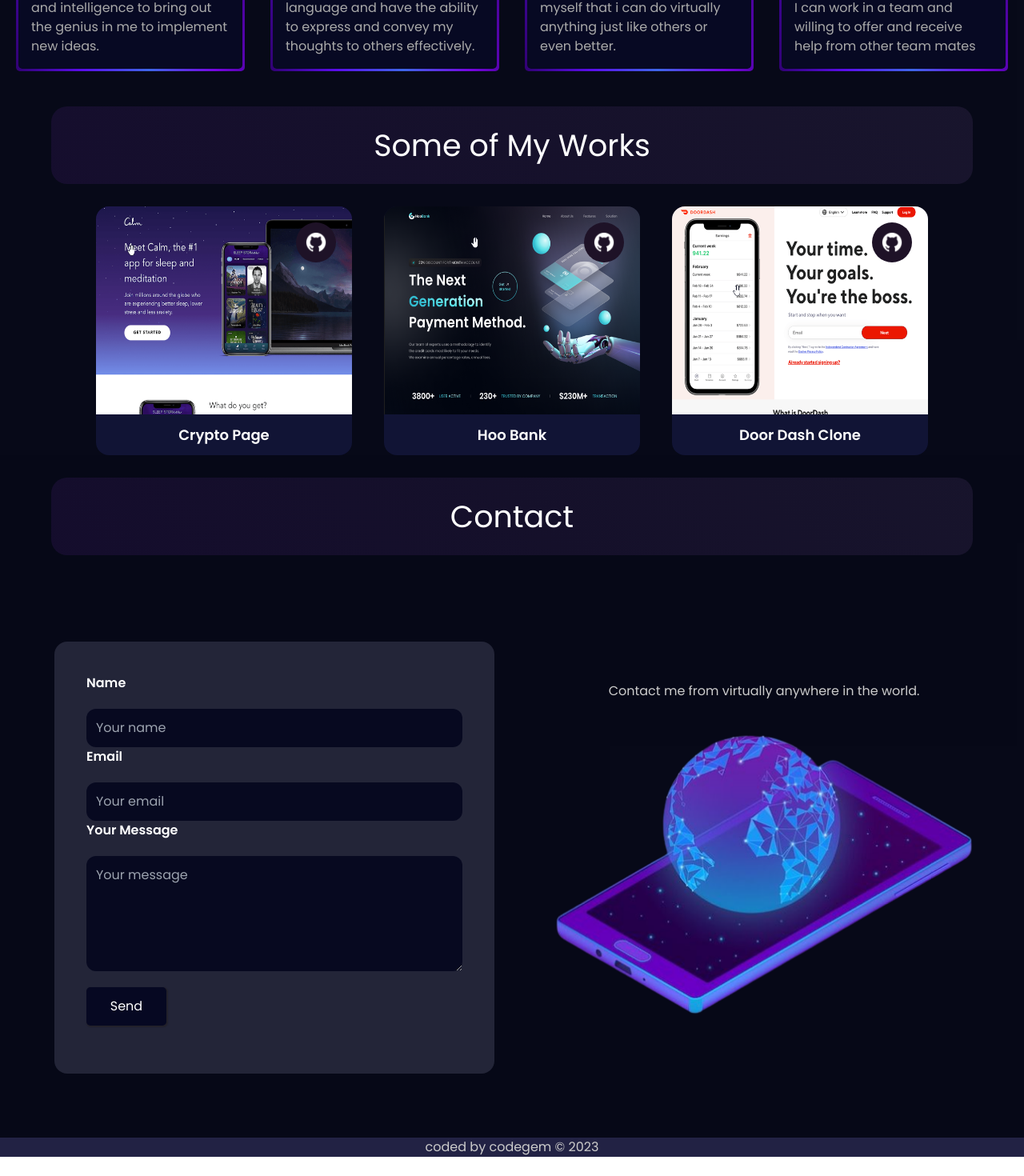
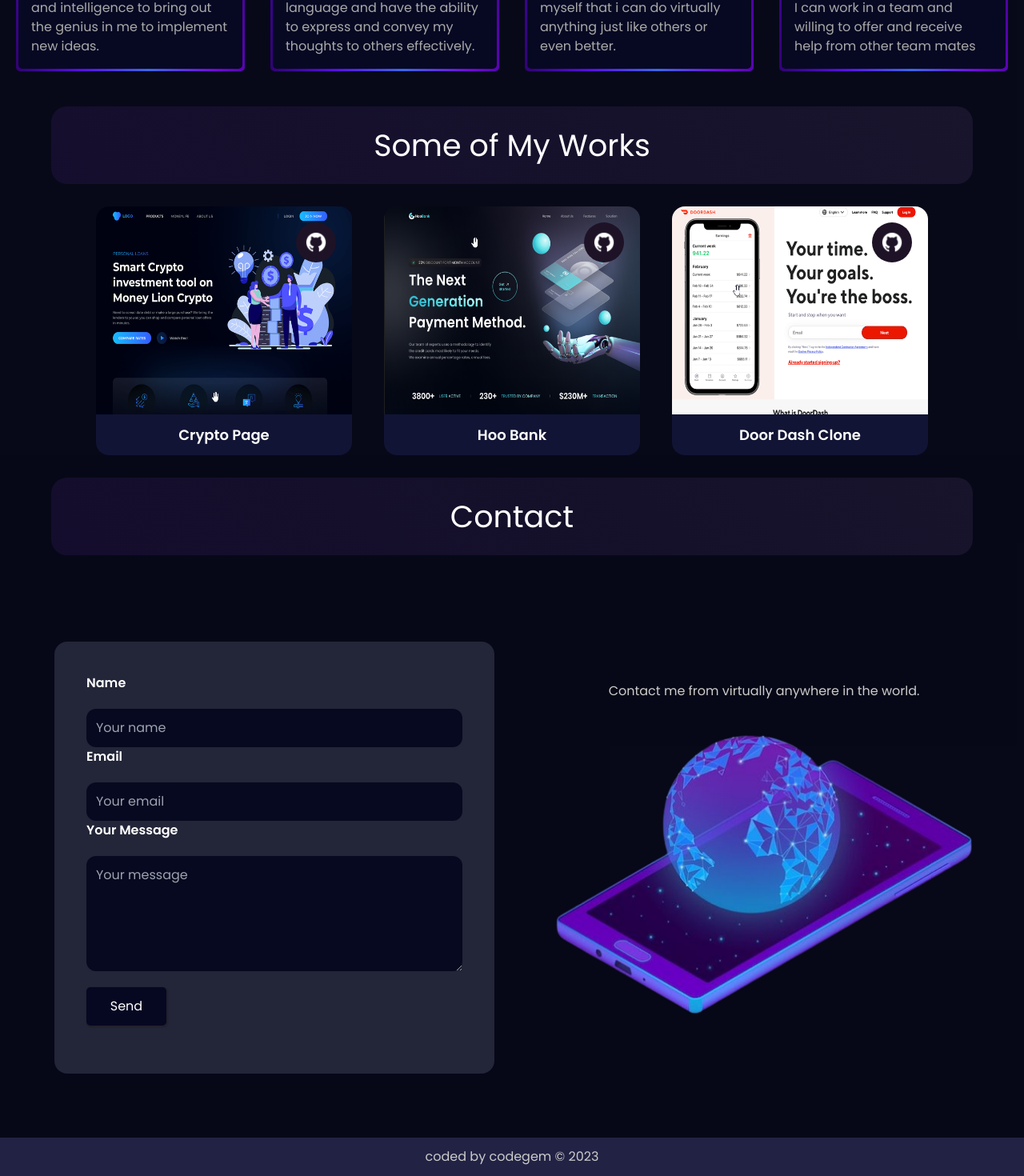
Before and after one commit to azeezabass2005/seventh_project, a React (Vite) app: page / in a window 1280 px wide. Shown: the part 2624-4094 px from the top of the page at 80% size. Before the commit the page ends 4070 px from the top, so only its background shows below. Built offline with nearby package versions, Linux system fonts and the light colour scheme.

Commit message:
The work images updated

```diff
--- a/src/assets/index.js
+++ b/src/assets/index.js
@@ -23,6 +23,7 @@
 import hoobank from './hoobank.png'
 import doordashclone from './doordashclone.png'
 import calmclone from './calmclone.png'
+import cryptolandingpage from './cryptolandingpage.png'
 import access from './access.png'
 import linkedinicon from './linkedinicon.png'
 import fbicon from './fbicon.png'
@@ -100,6 +101,7 @@
   empathy,
   Stevejob,
   hoobank,
+  cryptolandingpage,
   doordashclone,
   calmclone,
   access,
--- a/src/components/About.jsx
+++ b/src/components/About.jsx
@@ -15,7 +15,7 @@
         </div>
 
         <div className={`${layout.section} about sm:justify-around items-start z-[2]`}>
-            <motion.div initial={{ opacity: 0  }} whileInView={{ opacity: 1}} transition={{ duration: 0.6 }} className={`md:mb-0 mb-5`}>
+            <motion.div whileInView={{ x: [-150, 0], opacity: [0, 1] }} transition={{ duration: 0.5, delay: 0.1 }} className={`md:mb-0 mb-5`}>
                 <h2 className={`${styles.heading2}`}>
                     Brief Intro<span className={`gradient-two`}> About me</span>.
                 </h2>
@@ -25,9 +25,9 @@
                 <ViewResume />
                 <div className={` about-anime w-[40px] h-[40px] rounded-full`} />
             </motion.div>
-            <div className={`flex justify-center items-center sm:min-h-[450px] min-h-[300px] md:ml-7`}>
+            <motion.div transition={{ duration: 0.5, delay: 0.1 }} whileInView={{ x:[150, 0], opacity:[0, 1] }} className={`flex justify-center items-center sm:min-h-[450px] min-h-[300px] md:ml-7`}>
                 <Cube />
-            </div>
+            </motion.div>
 
         </div>
         <motion.div initial={{ opacity: 0, y:100 }} whileInView={{ opacity:1, y:0 }} transition={{ duration: 0.5 }} className={`flex justify-center`}>
--- a/src/components/Footer.jsx
+++ b/src/components/Footer.jsx
@@ -5,7 +5,7 @@
     let year = new Date().getFullYear()
 
   return (
-    <div className={`w-full flex justify-center items-center bg-[#224]`}>
+    <div className={`w-full flex justify-center items-center bg-[#224] vs:p-3`}>
         <p className={`text-[#ccc]`}>
             coded by codegem &copy; {year}
         </p>
--- a/src/components/Hero.jsx
+++ b/src/components/Hero.jsx
@@ -9,7 +9,7 @@
 const Hero = () => {
   return (
     <div className={`${layout.heroSection} bg-hero flex justify-around min-h-[95%]`}>
-      <motion.div whileInView={{ x: [-400, 0], opacity: [0, 1] }} transition={{ duration: 0.5, delay: 0.1 }} className={`${styles.flexCenter} p-5`}>
+      <motion.div whileInView={{ x: [-150, 0], opacity: [0, 1] }} transition={{ duration: 0.5, delay: 0.1 }} className={`${styles.flexCenter} p-5`}>
         <div className={`flex flex-col`}>
           <h2 className={`${styles.heading2} text-white`}>
             Hi there 👋,<span className={`gradient-two`}> I&apos;m  Abass</span>,
@@ -21,7 +21,7 @@
           <ContactMe />
         </div>
       </motion.div>
-      <motion.div transition={{ duration: 0.5, delay: 0.1 }} whileInView={{ x:[400, 0], opacity:[0, 1] }}  className='relative'>
+      <motion.div transition={{ duration: 0.5, delay: 0.1 }} whileInView={{ x:[150, 0], opacity:[0, 1] }}  className='relative'>
         <img src={My01} alt="my image" className={`sm:h-[600px] sm:w-[600px] w-[360px] h-[360px] object-contain relative z-[1] mt-3`} />
         <div className={`hero-skill-ring sm:w-[450px] sm:h-[450px] xs:w-[310px] xs:h-[310px] vs:w-[290px] vs:h-[290px] w-[260px] h-[260px] rounded-full absolute xs:left-[5%] left-[2%] xs:top-[25%] top-[15%]`}>
           <img src={reactjs} alt="reactjs" className={`absolute w-[50px] h-[50px] object-contain sm:top-[10%] top-[8%] sm:left-[8%] left-[6%]`} />
--- a/src/components/Works.jsx
+++ b/src/components/Works.jsx
@@ -16,7 +16,9 @@
           {myProjects.map((project) => (
             <div key={project.id} className={`vs:w-[320px] w-[300px] ${styles.flexCenter} flex-col bg-[#111435] rounded-2xl relative`}>
               <div className={`${styles.flexCenter} w-[50px] h-[50px] rounded-full bg-[#1e1227] absolute right-[20px] top-[20px] cursor-pointer`}>
-                <img src={github} alt="github" className={`w-[30px] h-[30px] object-contain`} />
+                <a href={project.githublink} target="_blank" rel="noopener noreferrer">
+                  <img src={github} alt="github" className={`w-[30px] h-[30px] object-contain`} />
+                </a>
               </div>
               <img src={project.img} alt="projectimage" className={`h-[260px] w-[320px] rounded-tr-2xl rounded-tl-2xl`} />
               <h4 className={`text-white p-3 font-semibold text-[18px]`}>
--- a/src/constants/index.js
+++ b/src/constants/index.js
@@ -1,4 +1,4 @@
-import { backend, web, mobile, creator, communication, creativity, empathy, selfconfidence, hoobank, calmclone, doordashclone, vincent, ebube, mohammed } from "../assets"
+import { backend, web, mobile, creator, communication, creativity, empathy, selfconfidence, hoobank, calmclone, doordashclone, cryptolandingpage, vincent, ebube, mohammed } from "../assets"
 
 export const navLinks = [
     {
@@ -104,10 +104,10 @@
 
 export const myProjects = [
     {
-        id: 'calmclone',
+        id: 'cryptolandingpage',
         name: 'Crypto Page',
-        description: 'The clone of the UI/UX of Calm an app for sleep and mediation that gives people bed stories.',
-        img: calmclone,
+        description: 'A landing page for a crypto loan app that is filled with background gradients, border gradients and animations.',
+        img: cryptolandingpage,
         githublink: 'https://github.com/azeezabass2005/crypto_landing_page'
     },
     {
```
Also changed, not shown: src/assets/cryptolandingpage.png (added).
